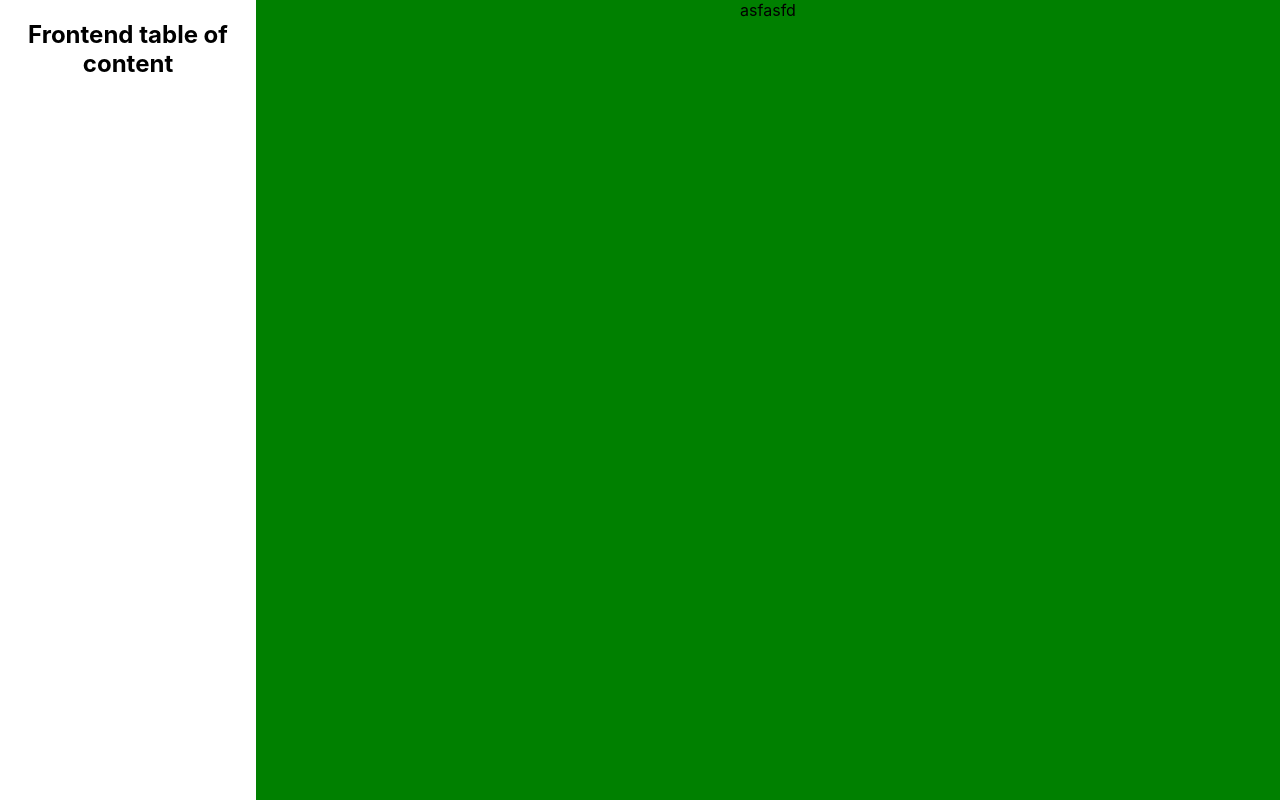
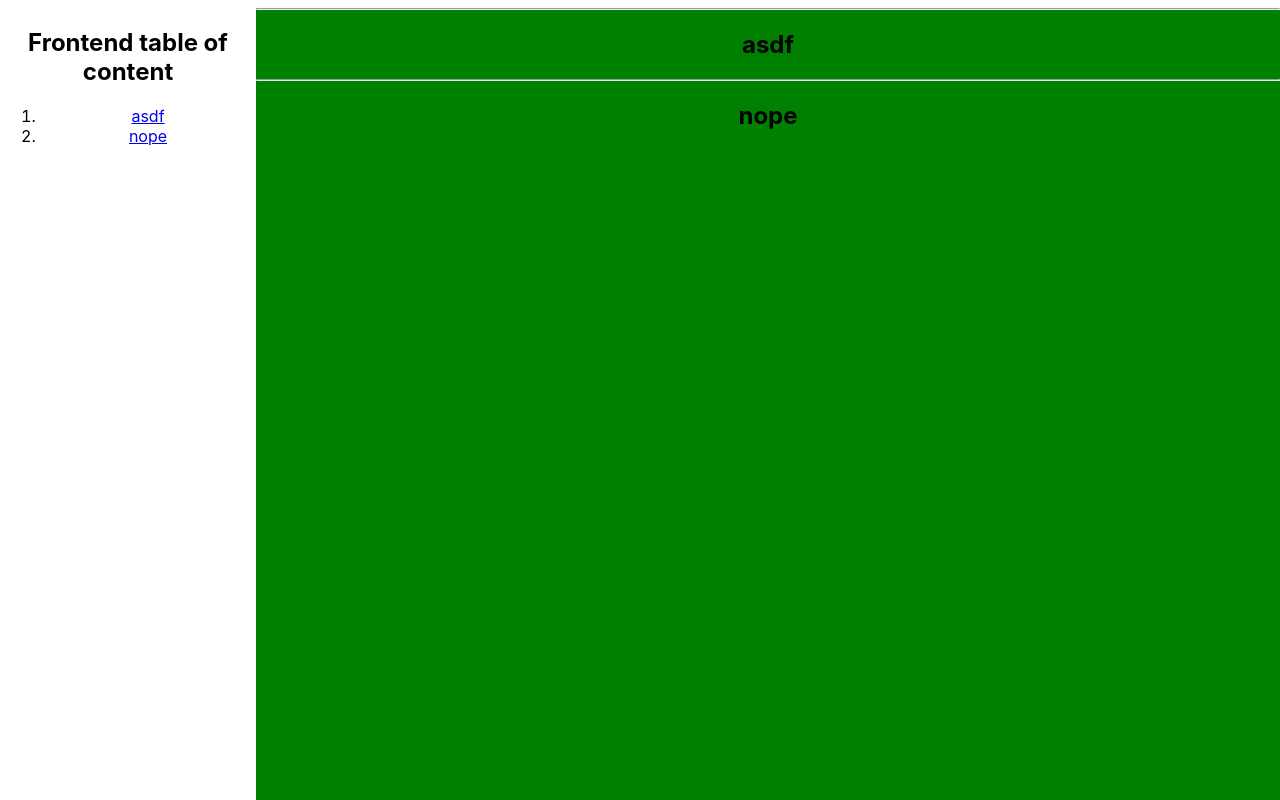
Before and after one commit to devteamepic/frontend, a React (Create React App) app: page / in a window 1280 px wide. Shown: the top 800 px of the page. Built offline with nearby package versions, Linux system fonts and the light colour scheme.

Commit message:
added table of contents link jumps

```diff
--- a/src/App.js
+++ b/src/App.js
@@ -1,6 +1,7 @@
 import React from 'react';
 import ReactMarkdown from 'react-markdown'
-import input from './markdownBasics/leftMenuTable'
+import table from './markdownBasics/leftMenuTable'
+import main from './markdownBasics/main'
 import './App.css';
 
 function App() {
@@ -9,10 +10,10 @@ function App() {
     <div className="App">
       <div id="wrapper">
         <div id="left-menu">
-          <ReactMarkdown  source={input} />
+          <ReactMarkdown source={table} />
         </div>
         <div id="content">
-          asfasfd
+          <ReactMarkdown source={main} escapeHtml={false}/>
         </div>
       </div>
     </div>
--- a/src/markdownBasics/leftMenuTable.js
+++ b/src/markdownBasics/leftMenuTable.js
@@ -1,5 +1,10 @@
 import React from 'react'
 
-const input = `## Frontend table of content`
+const table = `
+## Frontend table of content
 
-export default input
+1. [asdf] (#asdf)
+2. [nope] (#nope)
+`
+
+export default table
--- /dev/null
+++ b/src/markdownBasics/main.js
@@ -0,0 +1,61 @@
+import React from 'react'
+
+const main = `
+-----------
+<a name='asdf'></a>
+## asdf
+
+
+
+
+
+
+
+
+
+
+
+
+
+
+
+
+
+
+
+
+
+
+
+
+
+
+
+
+
+
+
+
+
+
+
+
+
+
+
+
+
+
+
+
+-----------
+
+
+
+
+
+
+<a name='nope'></a>
+## nope
+`
+export default main
```
